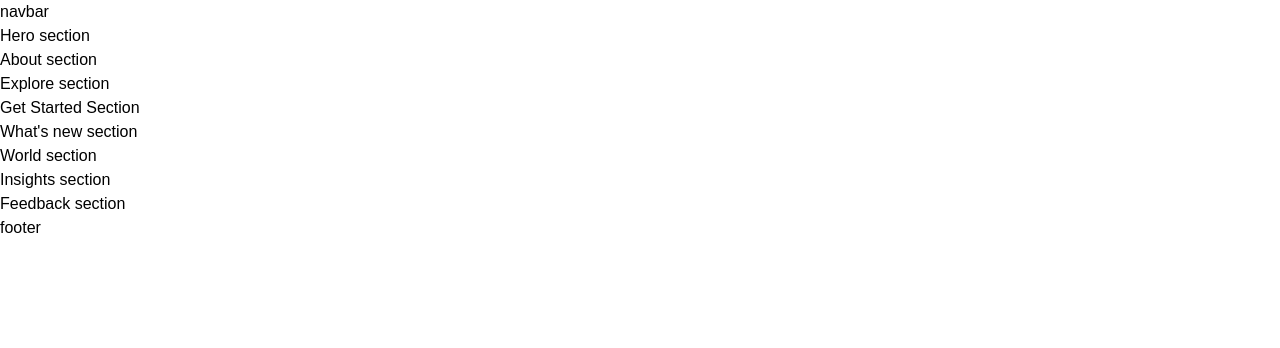
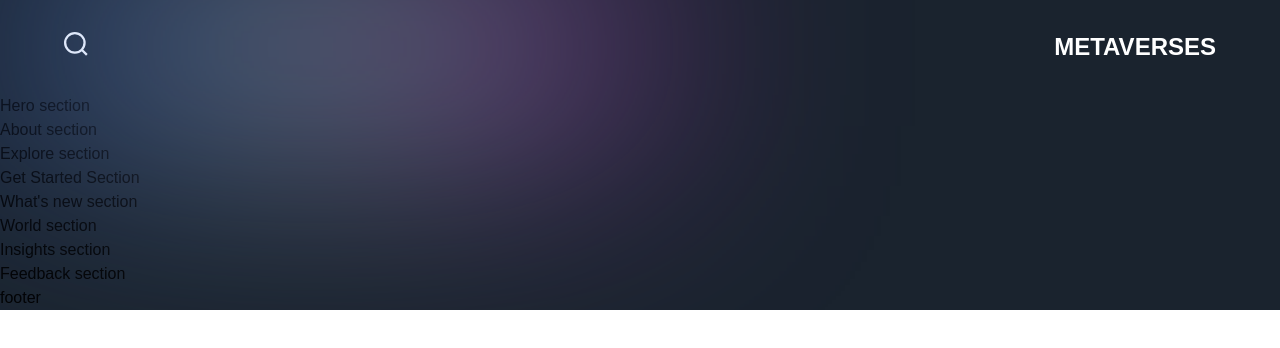
Before and after one commit to sajeed11/metaverse_website, a Next.js app: page / in a window 1280 px wide. Shown: the top 348 px of the page. Built offline with nearby package versions, Linux system fonts and the light colour scheme; a web font is replaced by a local one.

Commit message:
First Day Edit

```diff
--- a/app/page.js
+++ b/app/page.js
@@ -1,8 +1,17 @@
-import { Footer, Navbar } from '../components';
-import { About, Explore, Feedback, GetStarted, Hero, Insights, WhatsNew, World } from '../sections';
+import { Footer, Navbar } from "../components";
+import {
+  About,
+  Explore,
+  Feedback,
+  GetStarted,
+  Hero,
+  Insights,
+  WhatsNew,
+  World,
+} from "../sections";
 
 const Page = () => (
-  <div>
+  <div className="bg-primary-black overflow-hidden">
     <Navbar />
     <Hero />
     <About />
--- a/components/Navbar.jsx
+++ b/components/Navbar.jsx
@@ -1,9 +1,20 @@
 'use client';
 
+import { motion } from 'framer-motion';
+
+import styles from '../styles';
+import { navVariants } from '../utils/motion';
+
 const Navbar = () => (
-  <nav>
-    navbar
-  </nav>
+  <motion.nav variants={navVariants} initial='hidden' whileInView='show' className={`${styles.xPaddings} py-8 relative`}>
+    <div className='absolute w-[50%] inset-0 gradient-01' />
+    <div className={`${styles.innerWidth} justify-between gap-8 flex mx-auto`}>
+      <img src='/search.svg' alt='search' className='w-[24px] h-[24px] object-contain' />
+      <h2 className='font-extrabold text-[24px] leading-[30px] text-white'>
+        METAVERSES
+      </h2>
+    </div>
+  </motion.nav>
 );
 
 export default Navbar;
```
Also changed, not shown: .eslintrc.js.
